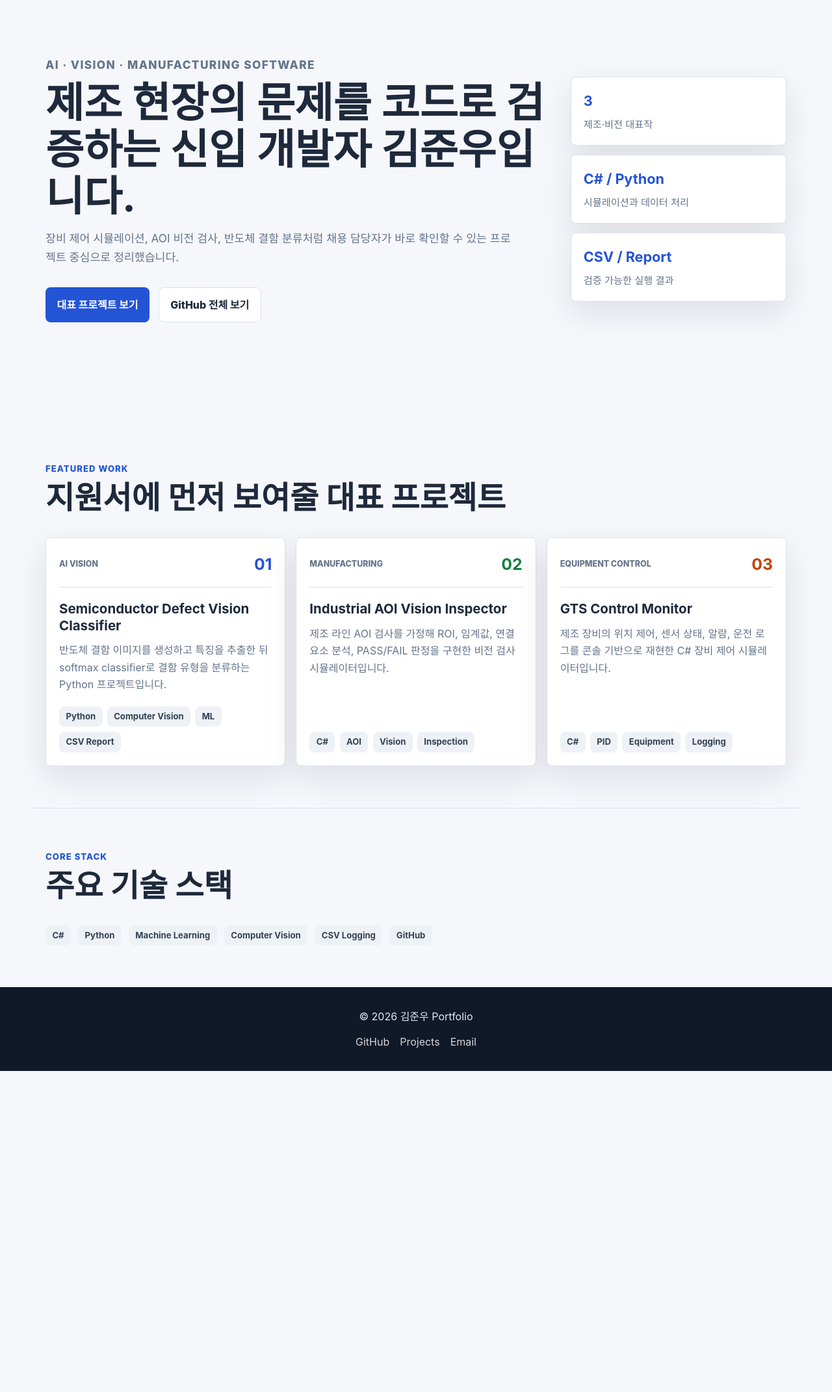
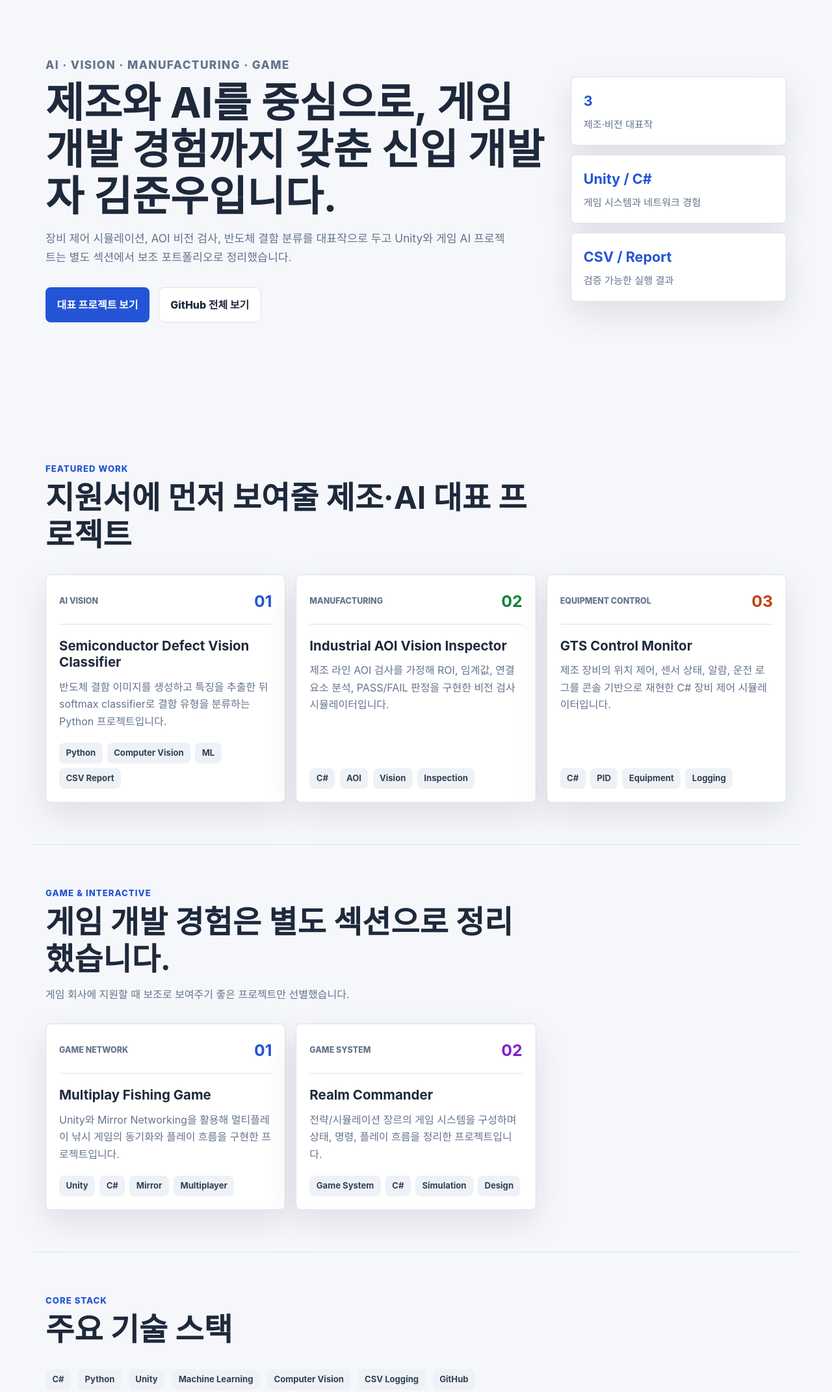
Before and after one commit to junwoo1206112/junwoo1206112.github.io, a plain HTML site: page index.html in a window 1280 px wide. Shown: the part 140-2282 px from the top of the page at 65% size. Before the commit the page ends 1788 px from the top, so only its background shows below. Drawn offline with Linux system fonts and the light colour scheme.

Commit message:
Add curated game portfolio section

```diff
--- a/index.html
+++ b/index.html
@@ -3,8 +3,8 @@
 <head>
     <meta charset="UTF-8">
     <meta name="viewport" content="width=device-width, initial-scale=1.0">
-    <title>김준우 | AI·제조 소프트웨어 포트폴리오</title>
-    <meta name="description" content="AI, 제조 장비 제어, 비전 검사, 네트워크 보안 프로젝트를 정리한 김준우 포트폴리오입니다.">
+    <title>김준우 | AI·제조·게임 포트폴리오</title>
+    <meta name="description" content="AI, 제조 장비 제어, 비전 검사, 게임 개발 프로젝트를 정리한 김준우 포트폴리오입니다.">
     <link rel="stylesheet" href="style.css">
 </head>
 <body>
@@ -30,11 +30,11 @@
     <main>
         <section class="hero">
             <div class="hero-content">
-                <p class="eyebrow">AI · Vision · Manufacturing Software</p>
-                <h1>제조 현장의 문제를 코드로 검증하는 신입 개발자 김준우입니다.</h1>
+                <p class="eyebrow">AI · Vision · Manufacturing · Game</p>
+                <h1>제조와 AI를 중심으로, 게임 개발 경험까지 갖춘 신입 개발자 김준우입니다.</h1>
                 <p>
-                    장비 제어 시뮬레이션, AOI 비전 검사, 반도체 결함 분류처럼
-                    채용 담당자가 바로 확인할 수 있는 프로젝트 중심으로 정리했습니다.
+                    장비 제어 시뮬레이션, AOI 비전 검사, 반도체 결함 분류를 대표작으로 두고
+                    Unity와 게임 AI 프로젝트는 별도 섹션에서 보조 포트폴리오로 정리했습니다.
                 </p>
                 <div class="hero-actions">
                     <a href="portfolio.html" class="primary-button">대표 프로젝트 보기</a>
@@ -47,8 +47,8 @@
                     <span>제조·비전 대표작</span>
                 </div>
                 <div>
-                    <strong>C# / Python</strong>
-                    <span>시뮬레이션과 데이터 처리</span>
+                    <strong>Unity / C#</strong>
+                    <span>게임 시스템과 네트워크 경험</span>
                 </div>
                 <div>
                     <strong>CSV / Report</strong>
@@ -60,10 +60,21 @@
         <section class="featured">
             <div class="section-heading">
                 <p class="eyebrow">Featured Work</p>
-                <h2>지원서에 먼저 보여줄 대표 프로젝트</h2>
+                <h2>지원서에 먼저 보여줄 제조·AI 대표 프로젝트</h2>
             </div>
             <div class="project-grid" id="featured-grid">
                 <p class="loading">프로젝트를 불러오는 중입니다.</p>
+            </div>
+        </section>
+
+        <section class="featured section-divider">
+            <div class="section-heading">
+                <p class="eyebrow">Game & Interactive</p>
+                <h2>게임 개발 경험은 별도 섹션으로 정리했습니다.</h2>
+                <p>게임 회사에 지원할 때 보조로 보여주기 좋은 프로젝트만 선별했습니다.</p>
+            </div>
+            <div class="project-grid" id="game-preview-grid">
+                <p class="loading">게임 프로젝트를 불러오는 중입니다.</p>
             </div>
         </section>
 
@@ -75,6 +86,7 @@
             <div class="skill-tags">
                 <span class="skill-tag">C#</span>
                 <span class="skill-tag">Python</span>
+                <span class="skill-tag">Unity</span>
                 <span class="skill-tag">Machine Learning</span>
                 <span class="skill-tag">Computer Vision</span>
                 <span class="skill-tag">CSV Logging</span>
@@ -92,6 +104,6 @@
         </div>
     </footer>
 
-    <script src="script.js?v=3"></script>
+    <script src="script.js?v=4"></script>
 </body>
 </html>
--- a/script.js
+++ b/script.js
@@ -15,11 +15,6 @@ document.querySelectorAll('.nav-links a').forEach(link => {
     }
 });
 
-const observerOptions = {
-    threshold: 0.1,
-    rootMargin: '0px 0px -40px 0px'
-};
-
 const observer = 'IntersectionObserver' in window
     ? new IntersectionObserver((entries) => {
         entries.forEach(entry => {
@@ -28,10 +23,10 @@ const observer = 'IntersectionObserver' in window
                 observer.unobserve(entry.target);
             }
         });
-    }, observerOptions)
+    }, { threshold: 0.1, rootMargin: '0px 0px -40px 0px' })
     : null;
 
-const projects = [
+const industrialProjects = [
     {
         title: 'Semiconductor Defect Vision Classifier',
         repo: 'Semiconductor-Defect-Vision-Classifier',
@@ -88,6 +83,36 @@ const projects = [
     }
 ];
 
+const gameProjects = [
+    {
+        title: 'Multiplay Fishing Game',
+        repo: 'MultiplayFishingGame',
+        summary: 'Unity와 Mirror Networking을 활용해 멀티플레이 낚시 게임의 동기화와 플레이 흐름을 구현한 프로젝트입니다.',
+        detail: '네트워크 플레이, 플레이어 상호작용, Unity C# 구조를 보여줄 수 있어 게임 회사 지원 시 가장 먼저 제시하기 좋은 게임 프로젝트입니다.',
+        tags: ['Unity', 'C#', 'Mirror', 'Multiplayer'],
+        category: 'Game Network',
+        accent: 'blue'
+    },
+    {
+        title: 'Realm Commander',
+        repo: 'RealmCommander',
+        summary: '전략/시뮬레이션 장르의 게임 시스템을 구성하며 상태, 명령, 플레이 흐름을 정리한 프로젝트입니다.',
+        detail: '게임 규칙과 시스템 설계 경험을 보여주는 보조 포트폴리오로, 단순 미니게임보다 기획과 구조 설명에 유리합니다.',
+        tags: ['Game System', 'C#', 'Simulation', 'Design'],
+        category: 'Game System',
+        accent: 'purple'
+    },
+    {
+        title: 'LLM NPC Dialogue System',
+        repo: 'LLM-NPC-Dialogue-System',
+        summary: 'NPC 대화 흐름에 LLM 활용 아이디어를 접목한 게임 AI 대화 시스템 프로젝트입니다.',
+        detail: '게임과 AI를 연결해 보여줄 수 있어, 게임 회사뿐 아니라 AI 서비스 회사에도 보조 자료로 활용하기 좋습니다.',
+        tags: ['Game AI', 'LLM', 'Dialogue', 'Prototype'],
+        category: 'Game AI',
+        accent: 'teal'
+    }
+];
+
 function githubUrl(repo) {
     return `https://github.com/junwoo1206112/${repo}`;
 }
@@ -132,8 +157,10 @@ function renderProjects(targetId, items, compact = false) {
     });
 }
 
-renderProjects('featured-grid', projects.slice(0, 3), true);
-renderProjects('portfolio-grid', projects, false);
+renderProjects('featured-grid', industrialProjects.slice(0, 3), true);
+renderProjects('portfolio-grid', industrialProjects, false);
+renderProjects('game-preview-grid', gameProjects.slice(0, 2), true);
+renderProjects('game-grid', gameProjects, false);
 
 document.querySelectorAll('.skill-tag, .contact-item, .page-content').forEach(el => {
     el.classList.add('fade-in');
--- a/style.css
+++ b/style.css
@@ -300,6 +300,10 @@ nav {
     border-top: 1px solid var(--line);
 }
 
+.section-divider {
+    border-top: 1px solid var(--line);
+}
+
 .skill-tags {
     display: flex;
     flex-wrap: wrap;
```
Also changed, not shown: about.html (+9 -5 lines), contact.html (+1 -1 lines), portfolio.html (+15 -4 lines).
